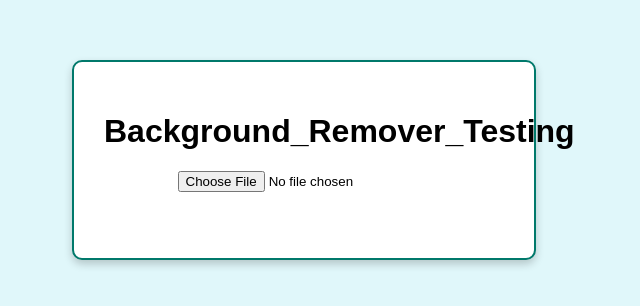
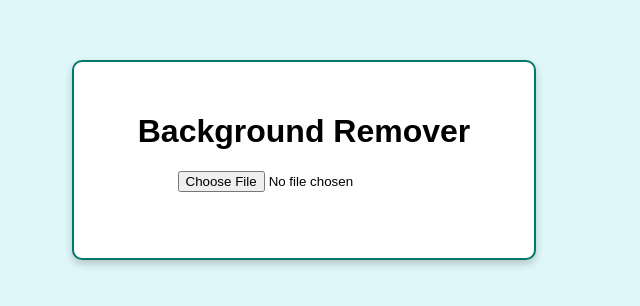
Before and after one commit to gogreenenergy/Remove_Image_Background, a plain HTML site: page index.html in a window 1280 px wide. Shown: the part 240-546 px from the top of the page, without its empty margins (336-976 px from the left). Drawn offline with Linux system fonts and the light colour scheme.

Commit message:
Update index.html

```diff
--- a/index.html
+++ b/index.html
@@ -59,7 +59,7 @@
 </head>
 <body>
     <div class="container">
-        <h1>Background_Remover_Testing</h1>
+        <h1>Background Remover</h1>
         <input type="file" id="upload" accept="image/*">
         <br><br>
         <img id="preview" class="hidden">
```
